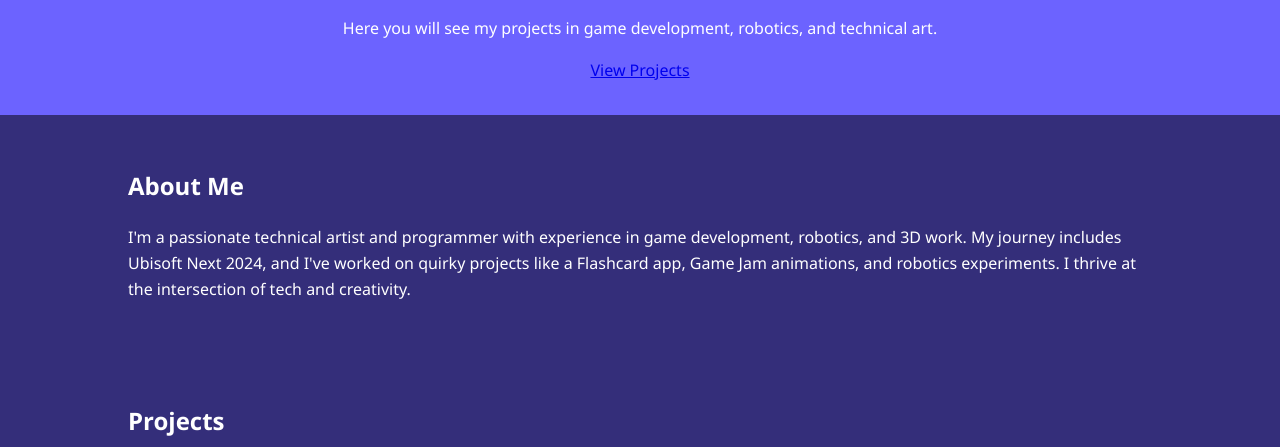
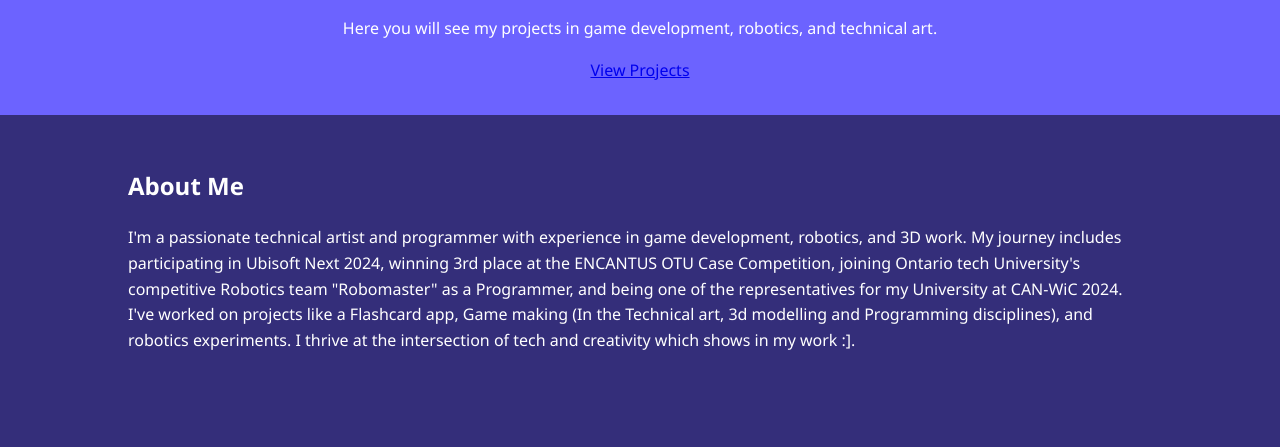
Before and after one commit to TENINATOR/Portfolio, a plain HTML site: page index.html in a window 1280 px wide. Shown: the part 353-800 px from the top of the page. Drawn offline with Linux system fonts and the light colour scheme.

Commit message:
Update index.html

```diff
--- a/index.html
+++ b/index.html
@@ -44,7 +44,7 @@
     <section id="about" class="section">
         <div class="container">
             <h2>About Me</h2>
-            <p>I'm a passionate technical artist and programmer with experience in game development, robotics, and 3D work. My journey includes Ubisoft Next 2024, and I've worked on quirky projects like a Flashcard app, Game Jam animations, and robotics experiments. I thrive at the intersection of tech and creativity.</p>
+            <p>I'm a passionate technical artist and programmer with experience in game development, robotics, and 3D work. My journey includes participating in Ubisoft Next 2024, winning 3rd place at the ENCANTUS OTU Case Competition, joining Ontario tech University's competitive Robotics team "Robomaster" as a Programmer, and being one of the representatives for my University at CAN-WiC 2024. I've worked on projects like a Flashcard app, Game making (In the Technical art, 3d modelling and Programming disciplines), and robotics experiments. I thrive at the intersection of tech and creativity which shows in my work :].</p>
         </div>
     </section>
 
```
